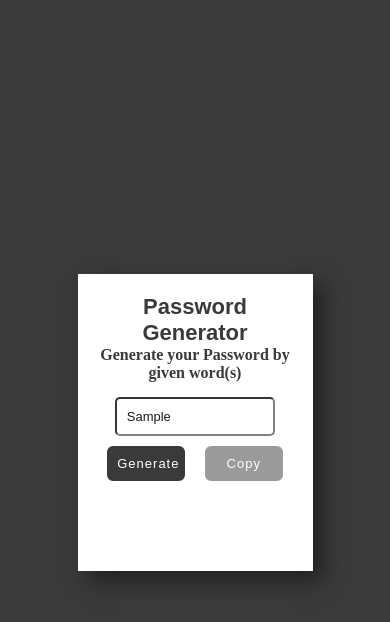
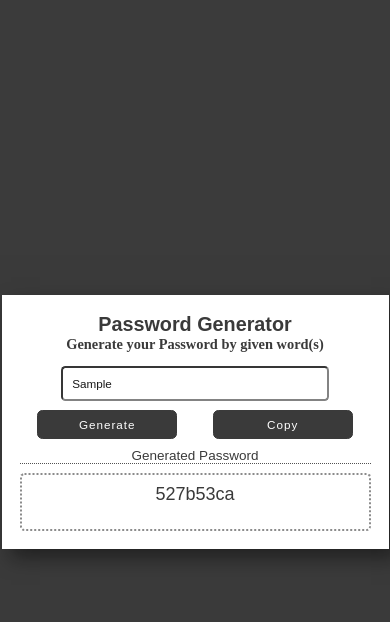
Before and after one commit to KryptonBD/Eraser-Head, a plain HTML site: page index.html in a window 390 px wide. Both pictures are taken after typing "Sample" into the empty fields and a click on the button "Generate". Drawn offline with Linux system fonts and the light colour scheme.

Commit message:
all done

```diff
--- a/css/style.css
+++ b/css/style.css
@@ -1,7 +1,7 @@
 * {
   margin: 0;
   padding: 0;
-  font-size: 10px;
+  font-size: 62.5%;
   --main-color: #252525;
 }
 .container {
@@ -14,6 +14,7 @@
   align-items: center;
   justify-content: center;
   font-family: sans-serif;
+  position: relative;
 }
 
 .main-box {
@@ -60,11 +61,12 @@
   border-color: #4caf50;
 }
 
-.pass_output{
-  height: 4rem;
-  padding: 1rem;
-  margin-top: 1rem;
+.pass_input--err input,
+.pass_input--err input:focus{
+  border-color: #d11e27;
 }
+
+
 
 .buttons{
   display: flex;
@@ -88,12 +90,60 @@
   cursor: pointer;
 }
 
+
+.buttons_copy{
+  opacity: .5;
+  cursor: not-allowed;
+}
+.buttons_copy--mod{
+  opacity: 1;
+  cursor: pointer;
+}
+
+.buttons_copy--mod:hover,
 .buttons_gen:hover{
   background-color: #fff;
   color: var(--main-color);
 }
 
-.buttons_copy{
-  opacity: .5;
-  cursor: not-allowed;
+p{
+  color: var(--main-color);
+  font-size: 1.5rem;
+  border-bottom: 1px dotted rgba(0, 0, 0, .75);
 }
+
+.pass_output{
+  height: 4rem;
+  padding: 1rem;
+  margin-top: 1rem;
+  color: var(--main-color);
+  font-size: 2rem;
+}
+
+.pass_output--border{
+  border: 2px dotted rgba(0, 0, 0, .5);
+  justify-content: center;
+  border-radius: .5rem;
+}
+
+.copy_msg{
+  display: float;
+  position: absolute;
+  right: 1%;
+  top: 5%;
+  background: #fff;
+  color: var(--main-color);
+  padding: .8rem;
+  box-shadow: .5rem .5rem .2rem rgba(0, 0, 0, .5);
+  visibility: hidden;
+  transition: all .5s;
+}
+
+@media screen and (max-width: 619px) {
+  *{
+    font-size: 56.25%;
+  }
+  .main-box{
+    width: 90%;
+  }
+}
--- a/index.html
+++ b/index.html
@@ -22,11 +22,15 @@
             </div>
             <div class="buttons">
                 <button class="buttons_gen" type="button">Generate</button>
-                <button class="buttons_copy buttons_copy--mod" type="button">Copy</button>
+                <button class="buttons_copy" type="button">Copy</button>
             </div>
+            <p>Generated Password</p>
             <div class="pass_output">
 
             </div>
+        </div>
+        <div class="copy_msg">
+            <h2>Copied successfully!</h2>
         </div>
     </div>
 
--- a/main.js
+++ b/main.js
@@ -0,0 +1,41 @@
+let pass_string = document.getElementById("givenText");
+let gen_button = document.querySelector(".buttons_gen");
+let pass_in = document.querySelector(".pass_input");
+let pass_output = document.querySelector(".pass_output");
+let buttonCopy = document.querySelector(".buttons_copy");
+let copyMsgText = document.querySelector(".copy_msg")
+let genPass;
+
+gen_button.addEventListener('click', () => {
+    let givenText = pass_string.value;
+    if(givenText == null || givenText == "") {
+        console.log("No text")
+        pass_in.classList.add("pass_input--err");
+    } else {
+        pass_in.classList.remove("pass_input--err");
+        passEncoder(givenText);
+
+    }
+})
+
+buttonCopy.addEventListener('click', ()=>{
+    if(genPass == null || genPass == undefined) return;
+    (async () => {
+        await navigator.clipboard.writeText(genPass);
+        copyMsgText.style.visibility = "visible"
+    })();
+    setTimeout(()=>{
+        copyMsgText.style.visibility = "hidden"
+    }, 1500)
+
+})
+
+let passEncoder = (pass) => {
+    genPass = pass.split('').map(v => v.charCodeAt(0)).reduce((a, v) => a + ((a << 7) + (a << 3)) ^ v).toString(16);
+    if(String(genPass).charAt(0) == "-"){
+        genPass = genPass.substring(1)
+    }
+    buttonCopy.classList.add("buttons_copy--mod");
+    pass_output.classList.add("pass_output--border");
+    pass_output.textContent = genPass;
+}
```
